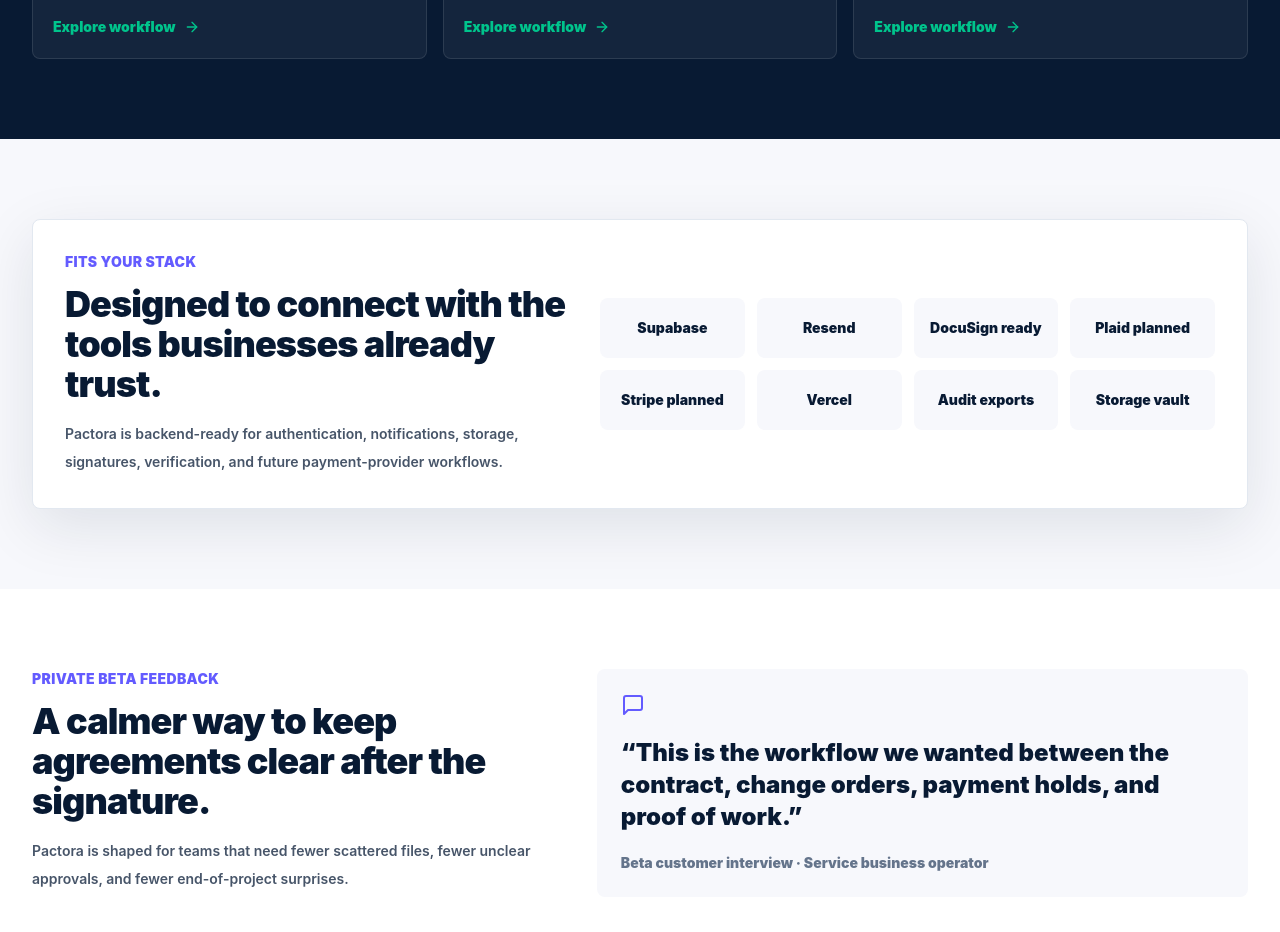
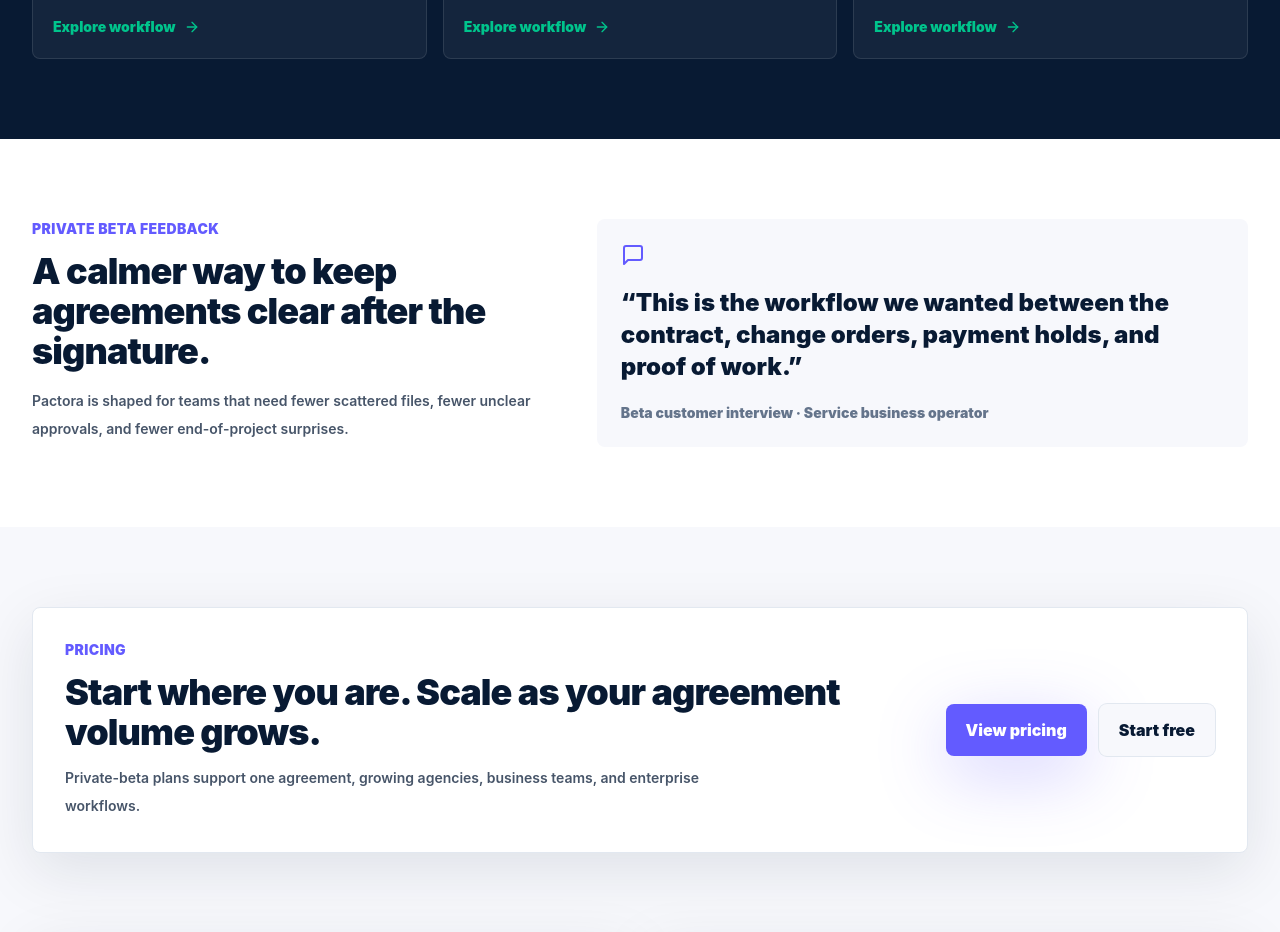
Before and after one commit to apandey1504-ship-it/pactora-app, a Next.js app: page / in a window 1280 px wide. Shown: the part 2280-3212 px from the top of the page. Built offline with nearby package versions, Linux system fonts and the light colour scheme.

Commit message:
Remove homepage stack section

```diff
--- a/src/app/page.tsx
+++ b/src/app/page.tsx
@@ -71,8 +71,6 @@
   { title: "Construction and field work", icon: Building2, text: "Change orders, site evidence, inspection records, materials approvals." },
   { title: "Procurement and vendors", icon: Banknote, text: "Vendor trust, purchase milestones, documentation, payment release coordination." }
 ];
-
-const integrations = ["Supabase", "Resend", "DocuSign ready", "Plaid planned", "Stripe planned", "Vercel", "Audit exports", "Storage vault"];
 
 const faqs = [
   ["Is Pactora an escrow service?", "No. Pactora provides contract assurance workflows and payment-readiness tracking. Payment processing is handled by third-party providers."],
@@ -252,25 +250,6 @@
         </div>
       </section>
 
-      <section className="mx-auto max-w-7xl px-4 py-14 sm:px-5 sm:py-20 lg:px-8">
-        <div className="grid gap-8 rounded-lg border border-slate-200 bg-white p-5 shadow-soft sm:p-8 lg:grid-cols-[0.9fr_1.1fr] lg:items-center">
-          <div>
-            <p className="text-sm font-black uppercase tracking-wide text-purple">Fits your stack</p>
-            <h2 className="mt-3 text-3xl font-black tracking-tight sm:text-4xl">Designed to connect with the tools businesses already trust.</h2>
-            <p className="mt-4 text-sm font-semibold leading-7 text-slate-600">
-              Pactora is backend-ready for authentication, notifications, storage, signatures, verification, and future payment-provider workflows.
-            </p>
-          </div>
-          <div className="mobile-scrollbar flex snap-x gap-3 overflow-x-auto pb-2 sm:grid sm:grid-cols-4 sm:overflow-visible sm:pb-0">
-            {integrations.map((item) => (
-              <div key={item} className="min-w-[135px] snap-start rounded-lg bg-cloud px-4 py-5 text-center text-sm font-black text-navy transition hover:-translate-y-1 hover:bg-purple hover:text-white sm:min-w-0">
-                {item}
-              </div>
-            ))}
-          </div>
-        </div>
-      </section>
-
       <section className="bg-white px-4 py-14 sm:px-5 sm:py-20 lg:px-8">
         <div className="mx-auto grid max-w-7xl gap-8 lg:grid-cols-[0.9fr_1.1fr] lg:items-start">
           <div>
```
